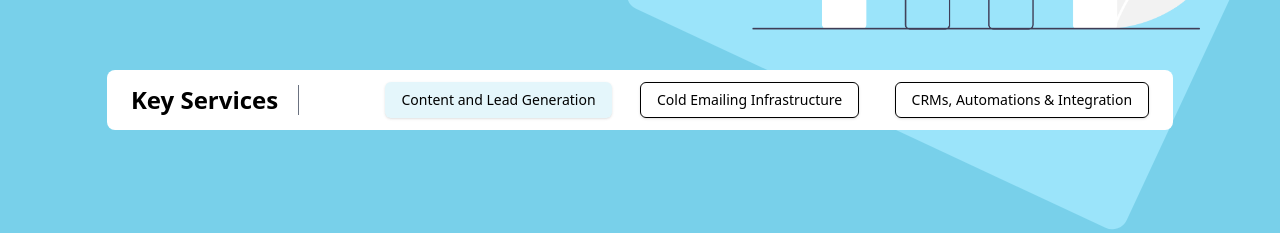
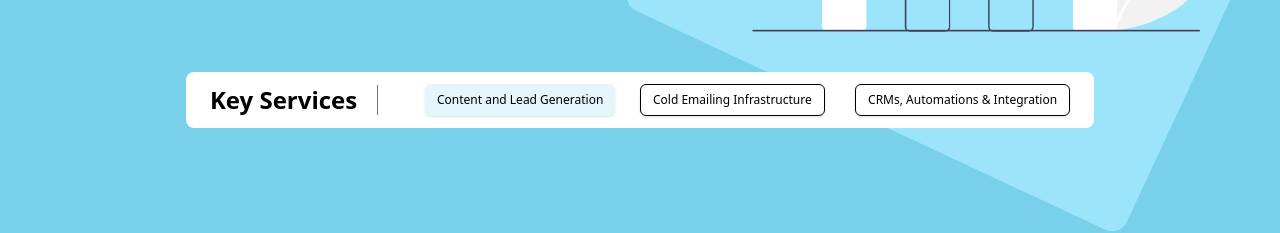
Before and after one commit to Saith-Ahmad/webwork, a Next.js app: page /sales-consultancy-automation in a window 1280 px wide. Shown: the part 622-855 px from the top of the page. Built offline with nearby package versions, Linux system fonts and the light colour scheme; no server answers.

Commit message:
set alignment of elements on 150x zoom

```diff
--- a/components/pages/SalesConsultency/Hero.tsx
+++ b/components/pages/SalesConsultency/Hero.tsx
@@ -38,7 +38,7 @@ function SalesConsultencyHero() {
                     {/* Rirst Row */}
                     <div className=' flex flex-col md:flex-row justify-between items-center'>
 
-                        <div className='w-[100vw] absolute md:-bottom-10 -bottom-[5px] right-0'>
+                        <div className='w-[100vw] absolute md:-bottom-10 -bottom-[5px] right-0 z-[20]'>
                             <img src='/assets/shape_hero.svg' className=' w-[100vw]' />
                         </div>
 
@@ -70,21 +70,22 @@ function SalesConsultencyHero() {
                     </div>
 
                     {/* 2nd row */}
-                    <div className='bg-white relative z-20  md:grid-cols-4 my-16 mb-28 p-3 px-6 rounded-lg hidden md:grid'>
+                    <div className='bg-white relative z-20  md:grid-cols-4 my-16 mb-28 p-3 px-6 rounded-lg hidden overflow-hidden md:grid'>
                         <div className='col-span-1 flex flex-row justify-start items-center'>
-                            <h4 className='text-black md:text-2xl text-xl font-bold'>Key Services</h4>
+                            <h4 className='text-black md:text-2xl text-xl font-bold '>Key Services</h4>
                             <div className='w-[1px] h-[30px]  bg-gray-500 ms-5'></div>
                         </div>
                         <div className='col-span-1'>
-                            <Button className={`rounded-md text-black  hover:bg-gray-300 ${showContent=='LeadGeneration' ? "bg-[#78D0EA33]" : 'bg-transparent border-[1px] border-black'}`} onClick={()=>setShowContent('LeadGeneration')}>Content and Lead Generation</Button>
+                            <Button size={'sm'} className={` rounded-md text-black  hover:bg-gray-300 ${showContent=='LeadGeneration' ? "bg-[#78D0EA33]" : 'bg-transparent border-[1px] border-black'}`} onClick={()=>setShowContent('LeadGeneration')}>Content and Lead Generation</Button>
                         </div>
 
                         <div className='col-span-1'>
-                            <Button className={`rounded-md text-black  hover:bg-gray-300 ${showContent=='Email' ? "bg-[#78D0EA33]" : 'bg-transparent border-[1px] border-black'}`} onClick={()=>setShowContent('Email')}>Cold Emailing Infrastructure</Button>
+                            <Button size={'sm'} className={`rounded-md sm:ms-8 lg:ms-0 text-black  hover:bg-gray-300 ${showContent=='Email' ? "bg-[#78D0EA33]" : 'bg-transparent border-[1px] border-black'}`} onClick={()=>setShowContent('Email')}>Cold Emailing Infrastructure</Button>
                         </div>
 
                         <div className='col-span-1'>
-                            <Button className={`rounded-md text-black  hover:bg-gray-300 ${showContent=='CRM' ? "bg-[#78D0EA33]" : 'bg-transparent border-[1px] border-black'}`} onClick={()=>setShowContent('CRM')}> CRMs, Automations & Integration</Button>
+                            <Button size={'sm'} className={`rounded-md sm:ms-14 lg:ms-0 text-black  hover:bg-gray-300 ${showContent=='CRM' ? "bg-[#78D0EA33]" : 'bg-transparent border-[1px] border-black'}`} onClick={()=>setShowContent('CRM')}> CRMs, Automations & Integration</Button>
+
                         </div>
                     </div>
 
```
